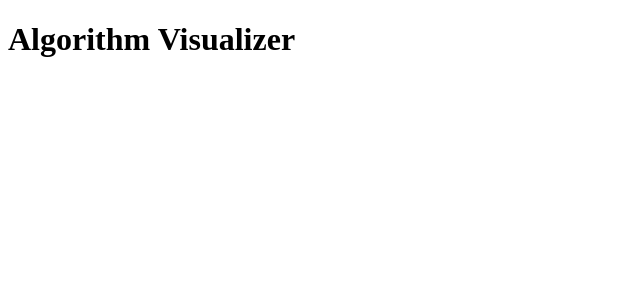
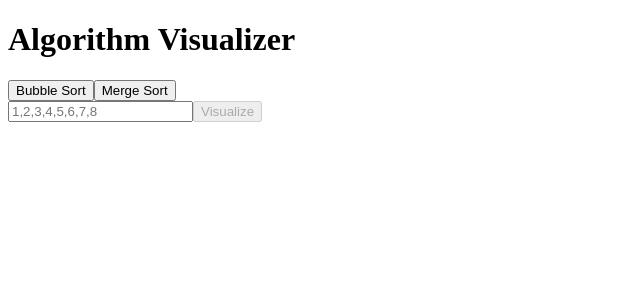
Before and after one commit to Anonymoose725/algo-visualizer-frontend, a React (Create React App) app: page / in a window 1280 px wide. Shown: the top 300 px of the page, without its empty margins (0-640 px from the left). Built offline with nearby package versions, Linux system fonts and the light colour scheme.

Commit message:
add algorithmpicker and arrayinput components with integration to backend

```diff
--- /dev/null
+++ b/src/AlgorithmPicker.js
@@ -0,0 +1,22 @@
+function AlgorithmPicker({ algorithm, onSelect }) {
+    // destructing props object, called in App by:
+    // <AlgorithmPicker algorithm="bubble" onSelect={handleSelect} /> ... unpacked by { }
+    return (
+        <div className="algorithm-picker">
+            <button
+                className={algorithm === "bubble" ? "active" : ""} // add active class
+                onClick={() => onSelect("bubble")} // () => is a quick function declaration
+            >
+                Bubble Sort
+            </button>
+            <button
+                className={algorithm === "merge" ? "active" : ""}
+                onClick={() => onSelect("merge")}
+            >
+                Merge Sort
+            </button>
+        </div>
+    )
+}
+
+export default AlgorithmPicker
--- a/src/App.js
+++ b/src/App.js
@@ -1,14 +1,31 @@
 import { useState } from "react"
+import AlgorithmPicker from "./AlgorithmPicker"
+import ArrayInput from "./ArrayInput"
 
 function App() {
+    // const [curVal, setVal] = useState(initial_val)
     const [algorithm, setAlgorithm] = useState("bubble")
     const [steps, setSteps] = useState([])
     const [currentStepIndex, setCurrentStepIndex] = useState(0)
     const [isPlaying, setIsPlaying] = useState(false)
 
+    function handleStepsLoaded(newSteps) {
+        setSteps(newSteps)      // store steps in state
+        setCurrentStepIndex(0)  // reset step index
+        setIsPlaying(false)     // paused by default
+    }
+
     return (
         <div className="app">
             <h1>Algorithm Visualizer</h1>
+            <AlgorithmPicker
+                algorithm={algorithm}
+                onSelect={setAlgorithm}
+            />
+            <ArrayInput
+                algorithm={algorithm}
+                onStepsLoaded={handleStepsLoaded}
+            />
         </div>
     )
 }
--- /dev/null
+++ b/src/ArrayInput.js
@@ -0,0 +1,52 @@
+import { useState } from "react"
+
+function ArrayInput({ algorithm, onStepsLoaded }) {
+    const [inputValue, setInputValue] = useState("")
+    const [loading, setLoading] = useState(false)
+    const [error, setError] = useState(null)
+
+    async function handleVisualize() { // async to pause and resume without hanging the webpage
+        setLoading(true)
+        setError(null)
+
+        try {
+            const response = await fetch(
+                // make an http request to haskell backend, just like curl but from js
+                // await pauses execution until request is received
+                `http://localhost:8080/sort/${algorithm}?input=${inputValue}`
+            )
+            if (!response.ok) { // response.ok true if http returns 200-299. if haskell returns 400 (missing input), throw this manually:
+                throw new Error("Invalid Input - make sure numbers are entered seperated by commas ','")
+            }
+
+            const steps = await response.json() // wait to receieve steps from backend
+            onStepsLoaded(steps)
+        } catch (err) {
+            setError(err.message) // catch and throw error
+        } finally { // runs regardless, turn the loading state off
+            setLoading(false)
+        }
+    }
+    /*
+        disabled = loading || !inputValue : disables the button when loading or if the input is empty, prevents false submission
+        error && <...> : conditional rendering, if error is null, nothing renders. if error has a message, <p> renders
+    */
+    return (
+        <div className="array-input">
+            <input
+                type="text"
+                placeholder="1,2,3,4,5,6,7,8"
+                value={inputValue}
+                // when input changes, update inputValue state with new one
+                // e = event object, e.target = input element, e.target.value = thing currently typed in
+                onChange={(e) => setInputValue(e.target.value)}
+            />
+            <button onClick={handleVisualize} disabled={loading || !inputValue}>
+                {loading ? "Loading..." : "Visualize"}
+            </button>
+            {error && <p className="error">{error}</p>}
+        </div>
+    )
+}
+
+export default ArrayInput
```
Also changed, not shown: 1 other file (tests, documents, lock files or other folders).
